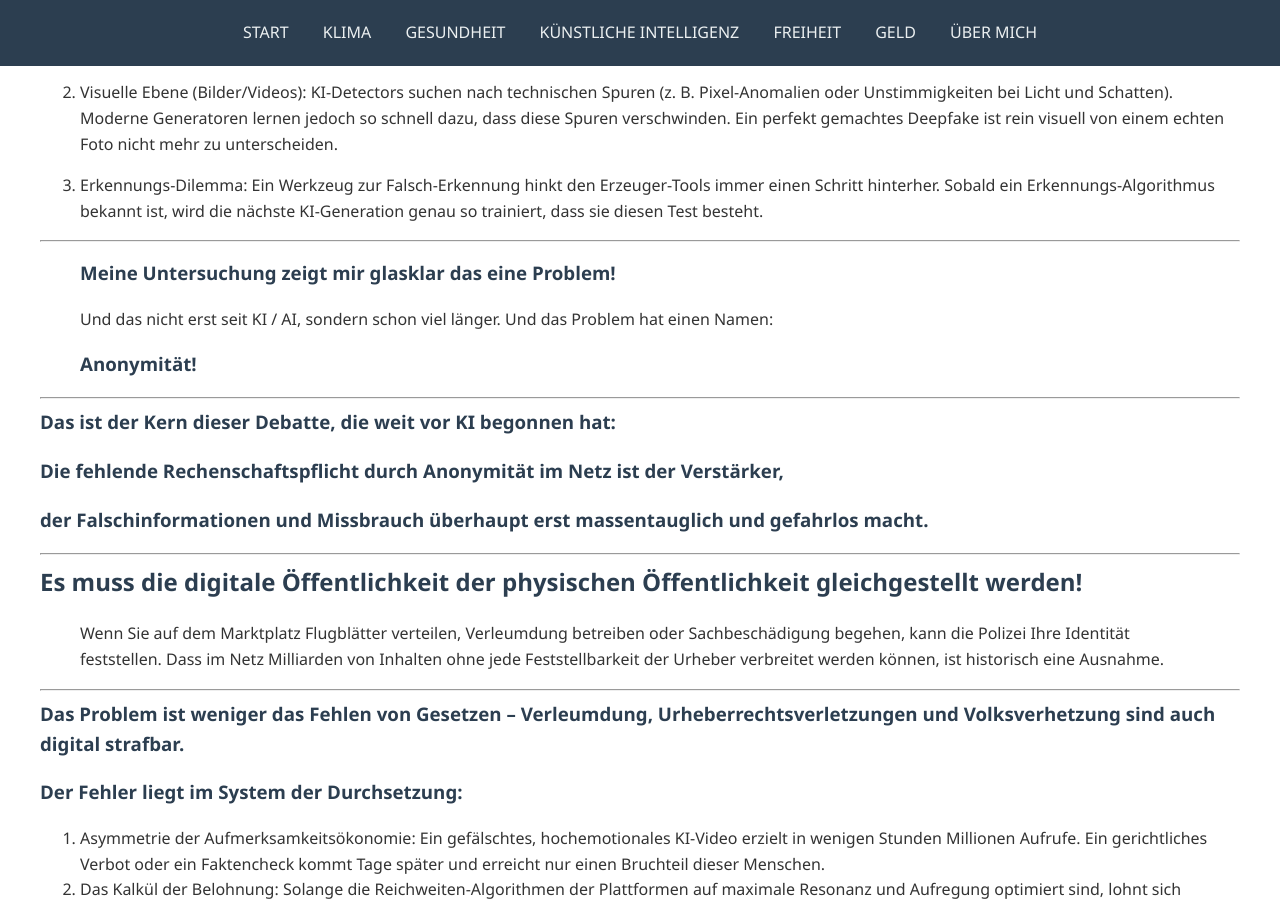
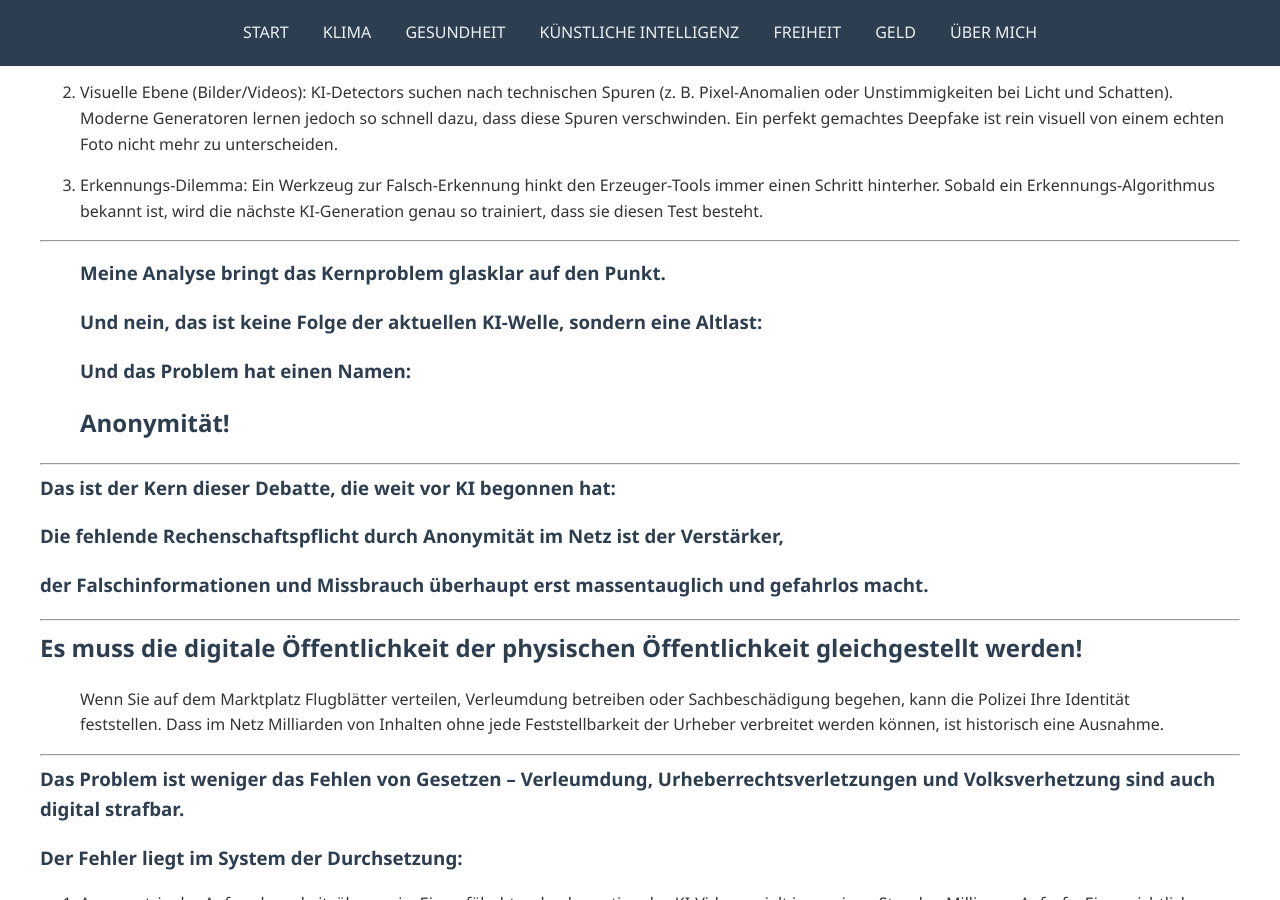
Before and after one commit to TheGermanTruth/TheGermanTruth, a Jekyll site: the page built from kiai.md, in a window 1280 px wide and 900 px high, scrolled down 3735 px. Built offline with Jekyll 4.4.1, drawn with Linux system fonts in a browser that asks for light colours.

Commit message:
Update kiai.md

```diff
--- a/kiai.md
+++ b/kiai.md
@@ -116,11 +116,12 @@ die nächste KI-Generation genau so trainiert, dass sie diesen Test besteht.
 
 ---
 
-> ### Meine Untersuchung zeigt mir glasklar das eine Problem!
-> Und das nicht erst seit KI / AI, sondern schon viel länger.
-> Und das Problem hat einen Namen:
 >
->### Anonymität!
+> ### Meine Analyse bringt das Kernproblem glasklar auf den Punkt.
+> ### Und nein, das ist keine Folge der aktuellen KI-Welle, sondern eine Altlast:
+> ### Und das Problem hat einen Namen:
+> ## Anonymität!
+>
 
 ---
 
```
